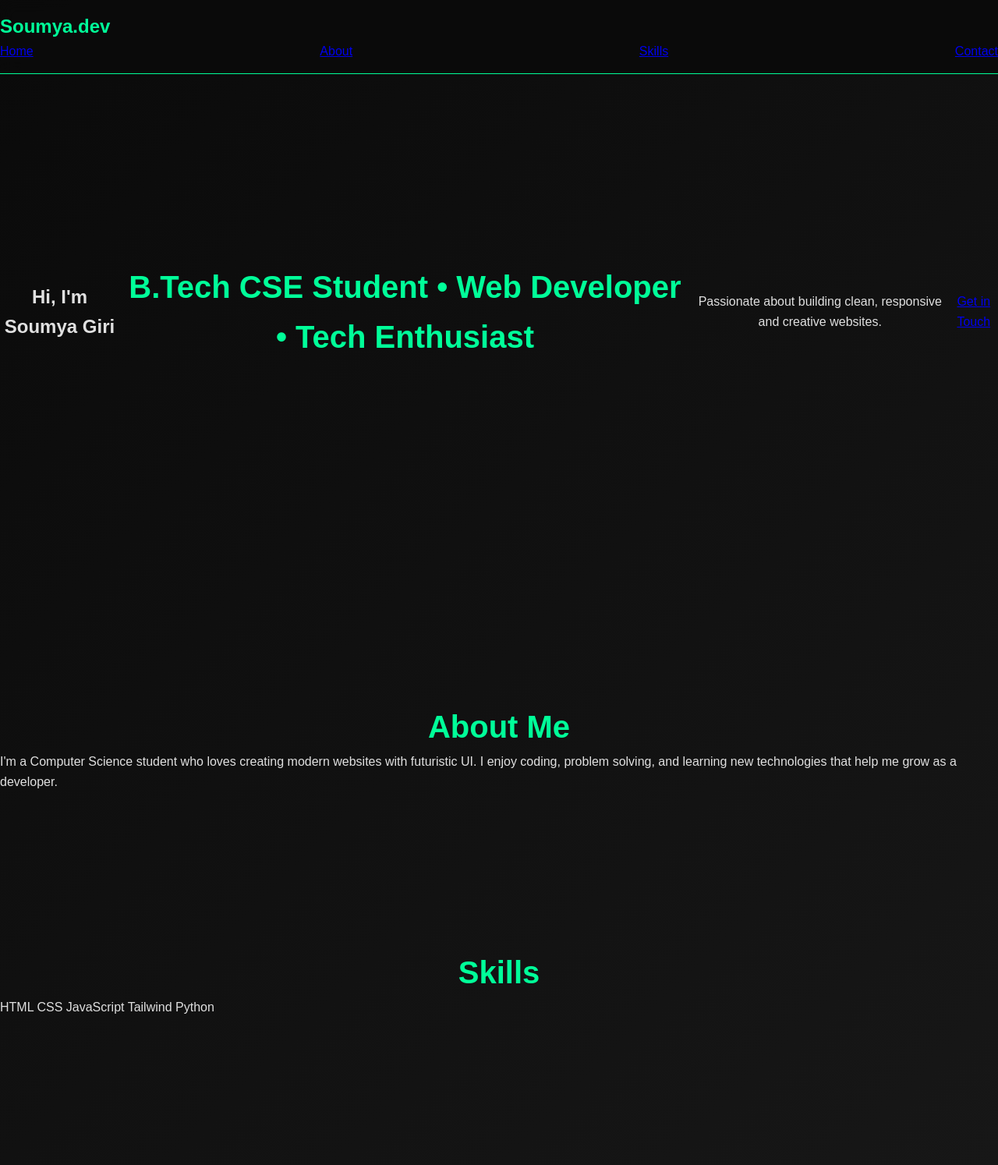
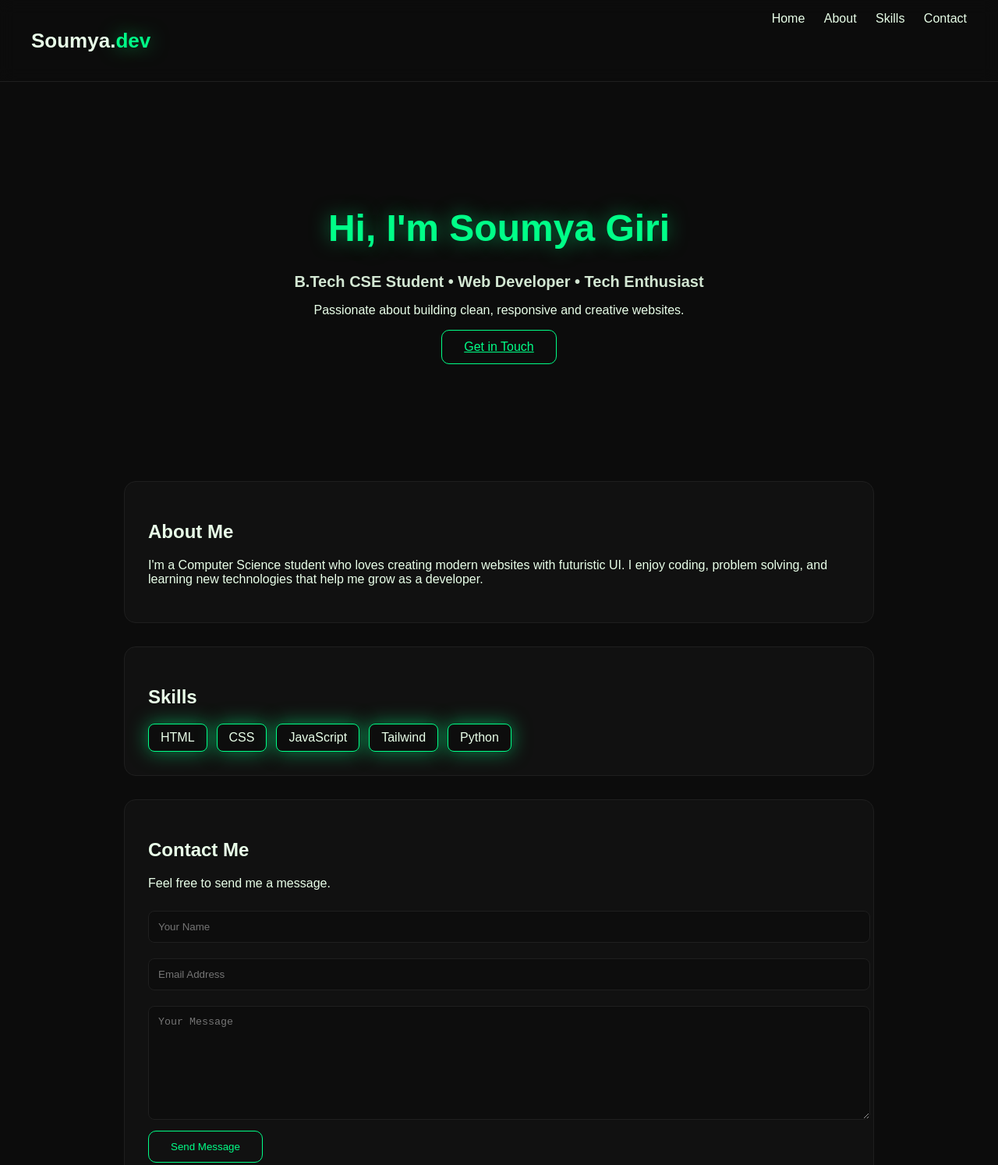
Before and after one commit to soumyadweep74/worldofsoumya, a plain HTML site: page index.html in a window 1280 px wide. Shown: the top 1494 px of the page at 78% size. Drawn offline with Linux system fonts and the light colour scheme.

Commit message:
Update style.css

```diff
--- a/style.css
+++ b/style.css
@@ -1,164 +1,144 @@
-/* Reset */
-* {
-  margin: 0;
-  padding: 0;
-  box-sizing: border-box;
+/* ROOT THEME VARIABLES */
+:root {
+    --bg-color: #0c0c0c;
+    --card-bg: #111111;
+    --text-color: #e9ffe9;
+    --heading-glow: #00ff88;
+    --accent: #00ff88;
+    --shadow-glow: 0 0 25px rgba(0, 255, 136, 0.5);
 }
 
 body {
-  font-family: 'Poppins', sans-serif;
-  background: linear-gradient(135deg, #0a0a0a, #1a1a1a);
-  color: #e0e0e0;
-  line-height: 1.6;
-  overflow-x: hidden;
+    background: var(--bg-color);
+    color: var(--text-color);
+    margin: 0;
+    font-family: "Poppins", sans-serif;
 }
 
-.container {
-  max-width: 1200px;
-  margin: 0 auto;
-  padding: 0 20px;
-}
-
-/* Header */
-header {
-  position: fixed;
-  width: 100%;
+/* NAVBAR */
+.navbar {
+    padding: 15px 40px;
+    display: flex;
+    justify-content: space-between;
+    backdrop-filter: blur(10px);
+    border-bottom: 1px solid #1f1f1f;
+    position: sticky;
     top: 0;
-  z-index: 1000;
-  padding: 15px 0;
-  background: rgba(10, 10, 10, 0.9);
-  border-bottom: 1px solid #0f9;
-  backdrop-filter: blur(10px);
+    z-index: 100;
 }
 
 .logo {
-  font-size: 1.5em;
-  font-weight: 700;
-  color: #0f9;
+    color: var(--text-color);
+    font-size: 26px;
 }
 
-nav {
-  display: flex;
-  justify-content: space-between;
-  align-items: center;
+.glow {
+    color: var(--accent);
+    text-shadow: var(--shadow-glow);
 }
 
-nav ul {
-  display: flex;
-  list-style: none;
-}
-
-nav ul li a {
-  color: #e0e0e0;
-  margin: 0 15px;
+nav a {
+    margin-left: 20px;
     text-decoration: none;
+    color: var(--text-color);
     transition: 0.3s;
 }
 
-nav ul li a:hover {
-  color: #0f9;
+nav a:hover {
+    color: var(--accent);
+    text-shadow: var(--shadow-glow);
 }
 
-/* Hero */
+/* HERO SECTION */
 .hero {
-  height: 100vh;
-  display: flex;
-  align-items: center;
     text-align: center;
-  justify-content: center;
+    padding: 120px 20px;
 }
 
-.hero-content h1 {
-  color: #0f9;
-  font-size: 3em;
-  text-shadow: 0 0 20px #0f9;
+.hero h1 {
+    font-size: 48px;
+    color: var(--accent);
+    text-shadow: var(--shadow-glow);
 }
 
-.cta-btn {
-  padding: 15px 30px;
-  background: #0f9;
-  border-radius: 50px;
-  color: #111;
-  text-decoration: none;
-  font-weight: 600;
+.hero .tagline {
+    margin-top: -10px;
+    font-size: 20px;
+    opacity: 0.9;
+}
+
+.accent {
+    color: var(--accent);
+}
+
+/* CARD / SECTION STYLE */
+.card {
+    background: var(--card-bg);
+    padding: 30px;
+    margin: 30px auto;
+    width: 85%;
+    max-width: 900px;
+    border-radius: 15px;
+    border: 1px solid #1f1f1f;
     transition: 0.3s;
 }
 
-.cta-btn:hover {
-  background: #0c7;
-  transform: scale(1.05);
+.card:hover {
+    border-color: var(--accent);
+    box-shadow: var(--shadow-glow);
 }
 
-/* Sections */
-section {
-  padding: 100px 0;
+/* SKILLS */
+.skills-list {
+    display: flex;
+    flex-wrap: wrap;
+    gap: 12px;
 }
 
-section h2 {
-  text-align: center;
-  font-size: 2.5em;
-  color: #0f9;
+.skill {
+    background: #0d0d0d;
+    border: 1px solid var(--accent);
+    padding: 8px 15px;
+    border-radius: 8px;
+    box-shadow: var(--shadow-glow);
 }
 
-/* Skills */
-.skills-grid {
-  display: grid;
-  grid-template-columns: repeat(auto-fit, minmax(250px, 1fr));
-  gap: 30px;
+/* CONTACT FORM */
+input, textarea {
+    width: 100%;
+    padding: 12px;
+    margin: 10px 0;
+    background: #0d0d0d;
+    border: 1px solid #1f1f1f;
+    color: var(--text-color);
+    border-radius: 8px;
 }
 
-.progress-bar {
-  background: #333;
-  border-radius: 10px;
-  height: 10px;
+textarea {
+    height: 120px;
 }
 
-.progress {
-  background: linear-gradient(90deg, #0f9, #0c7);
-  height: 100%;
-}
-
-/* Contact */
-form {
-  max-width: 600px;
-  margin: 0 auto;
-  padding: 40px;
-  background: rgba(26,26,26,.9);
-  border-radius: 15px;
-}
-
-input, textarea {
-  width: 100%;
-  padding: 15px;
-  margin-bottom: 15px;
-  background: #111;
-  border: 2px solid #444;
+/* BUTTON */
+.btn {
+    display: inline-block;
+    padding: 12px 28px;
+    border: 1px solid var(--accent);
+    color: var(--accent);
+    background: transparent;
     border-radius: 10px;
-  color: #e0e0e0;
-}
-
-button {
-  width: 100%;
-  padding: 15px;
-  border-radius: 10px;
-  background: #0f9;
-  color: #111;
-  font-weight: 600;
-  border: none;
+    transition: 0.3s;
     cursor: pointer;
 }
 
-button:hover {
-  background: #0c7;
+.btn:hover {
+    background: var(--accent);
+    color: #000;
+    box-shadow: var(--shadow-glow);
 }
 
+/* FOOTER */
 footer {
-  padding: 40px 0;
     text-align: center;
+    padding: 30px;
+    opacity: 0.6;
 }
-
-.social-links a {
-  font-size: 1.5em;
-  margin: 0 10px;
-  color: #0f9;
-}
```
Lines whose indentation alone changed are shown as unchanged.
